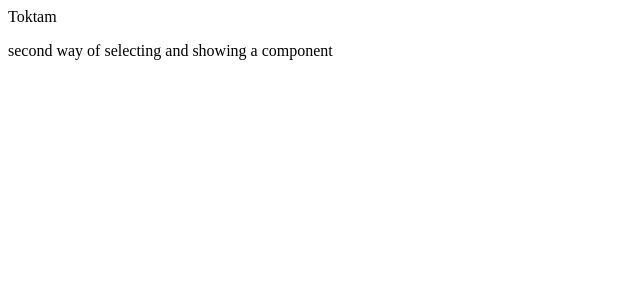
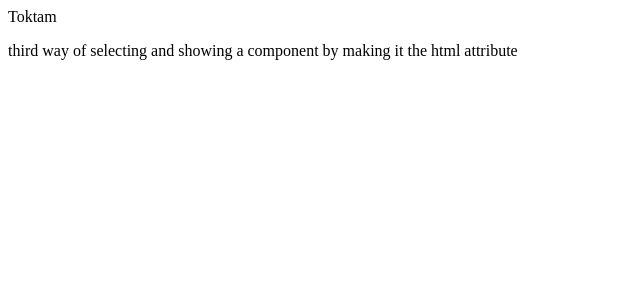
Before and after one commit to toktamm/angular-tutorial, an Angular app: page / in a window 1280 px wide. Shown: the top 300 px of the page, without its empty margins (0-640 px from the left). Built offline with nearby package versions, Linux system fonts and the light colour scheme.

Commit message:
third way of selecting and showing a component by making it the html attribute

```diff
--- a/src/app/app.component.html
+++ b/src/app/app.component.html
@@ -1,5 +1,5 @@
 <div>
     Toktam
-    <div class="app-first">
+    <div app-first>
     </div>
 </div>
--- a/src/app/first/first.component.html
+++ b/src/app/first/first.component.html
@@ -1,2 +1,2 @@
-<p> second way of selecting and showing a component
+<p> third way of selecting and showing a component by making it the html attribute
 </p>
--- a/src/app/first/first.component.ts
+++ b/src/app/first/first.component.ts
@@ -1,7 +1,7 @@
 import { Component, OnInit } from '@angular/core';
 
 @Component({
-  selector: '.app-first',
+  selector: '[app-first]',
   templateUrl: './first.component.html',
   styleUrls: ['./first.component.css']
 })
```
